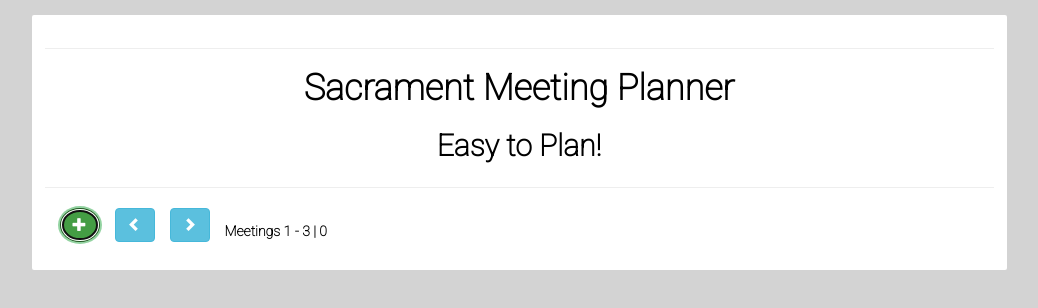
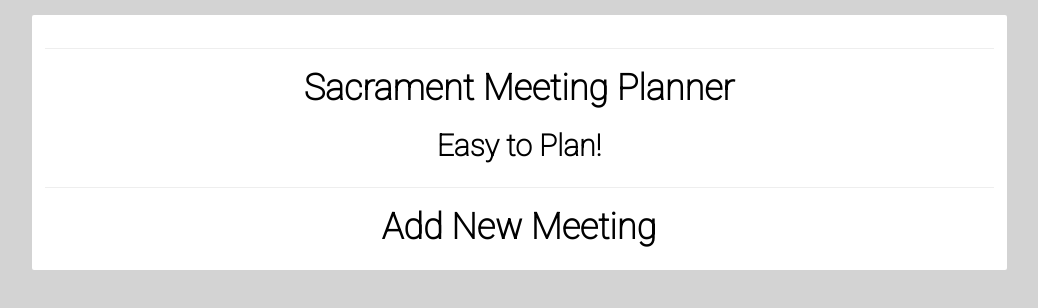
Before and after one commit to filipecamargos/React-Meeting-Planner-UI-APP, a React (Create React App) app: page / in a window 1280 px wide. Both pictures are taken after a click on the button 200 px from the left and 224 px from the top of the page. Shown: the top 308 px of the page, without its empty margins (121-1159 px from the left). Built offline with nearby package versions, Linux system fonts and the light colour scheme; no server answers.

Commit message:
add message

```diff
--- a/src/App.js
+++ b/src/App.js
@@ -7,14 +7,16 @@ import "./App.css"
 import Meeting from './Meeting/Meeting';
 import MeetingDetails from './Meeting/MeetingDetails';
 import DisplayIterator from './Meeting/DisplayIterator';
+import AddNewMeeting from './Meeting/AddNewMeeting';
 
 //App Component
 class App extends Component {
 
   //State object to handle the data
   state = {
-    meetings : [],
-    meetingDetail : false,
+    meetings: [],
+    meetingDetail: false,
+    addMeeting: false,
     detailedMeeting : null,
     displayManager: {
       startPoint: 0,
@@ -51,6 +53,7 @@ class App extends Component {
         let tempState = {...this.state};
         tempState.meetingDetail = false;
         tempState.detailedMeeting = null;
+        tempState.addMeeting = false;
 
         //Set the state
         this.setState({meetingDetail: tempState.meetingDetail})
@@ -59,9 +62,17 @@ class App extends Component {
 
   //Handle the add meeting
   addNewMeeting = () => {
-    console.log("Meeting");
+    //Create a temp state to modify it
+    let tempState = {...this.state};
+    tempState.meetingDetail = false;
+    tempState.detailedMeeting = null;
+    tempState.addMeeting = true;
+
+    //Set the state
+    this.setState({meetingDetail: tempState.meetingDetail})
+    this.setState({detailedMeeting: tempState.detailedMeeting})
+    this.setState({addMeeting: tempState.addMeeting})
   }
-
 
   //Handle to delete the meeting
 
@@ -127,6 +138,14 @@ class App extends Component {
             />
         </div>
       )
+    } else if (this.state.addMeeting) {
+      view = (
+        <div key={124}>
+          <AddNewMeeting
+          />
+        </div>
+      )
+
     } else {
 
         //Add the meetings bases on the displayManager
--- /dev/null
+++ b/src/Meeting/AddNewMeeting.css
@@ -0,0 +1 @@
+div {}
--- /dev/null
+++ b/src/Meeting/AddNewMeeting.js
@@ -0,0 +1,17 @@
+import React from 'react';
+
+//Import CSS
+import './AddNewMeeting.css'
+
+//Create Person Component that takes issues from App and map to display all the data
+const AddNewMeeting = (props) => {
+
+    return (
+        <div>
+            <h1>Add New Meeting</h1>
+        </div>
+    );
+}
+
+//Make sure to export the person
+export default AddNewMeeting;
```
Lines whose indentation alone changed are shown as unchanged.
